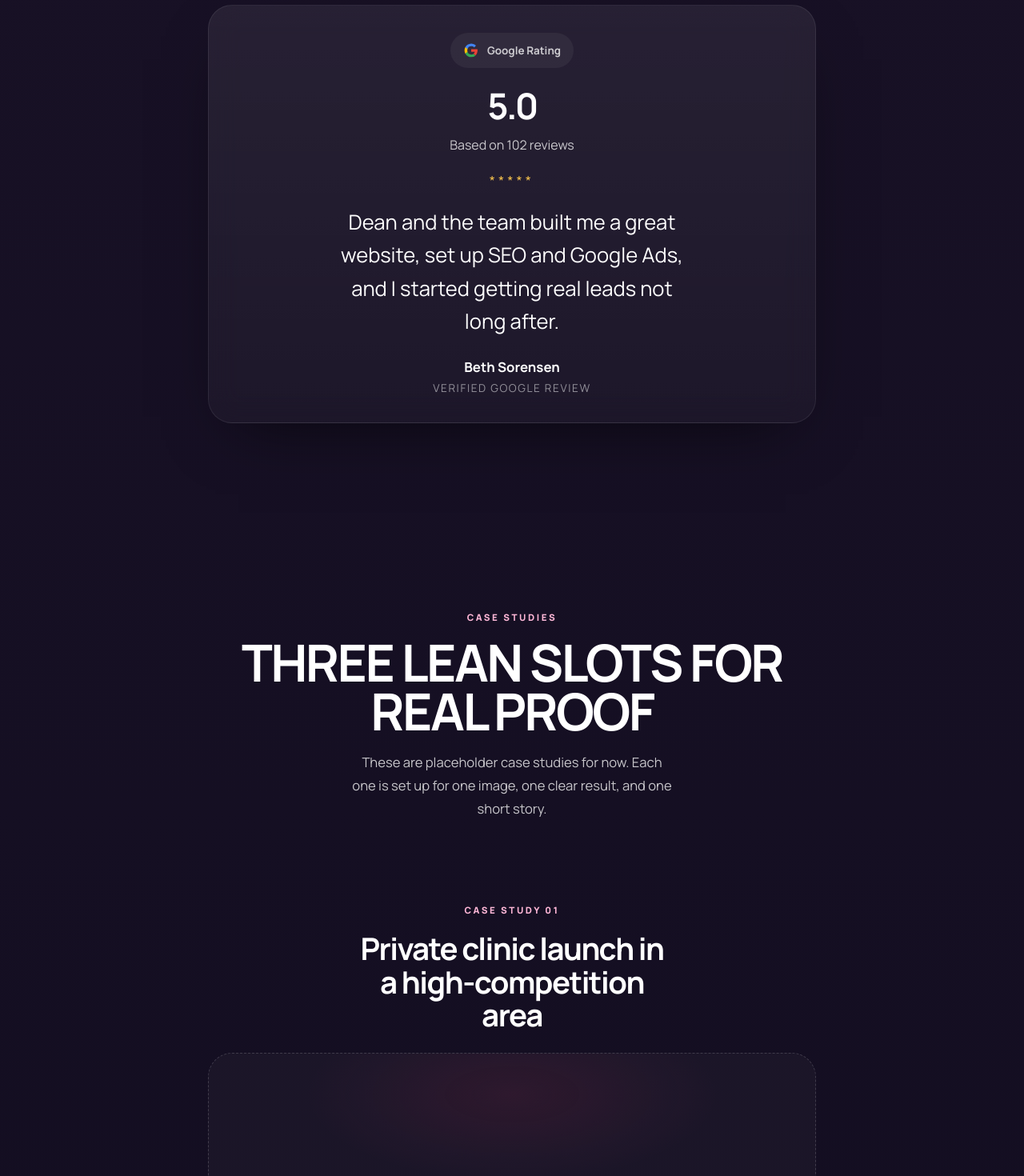
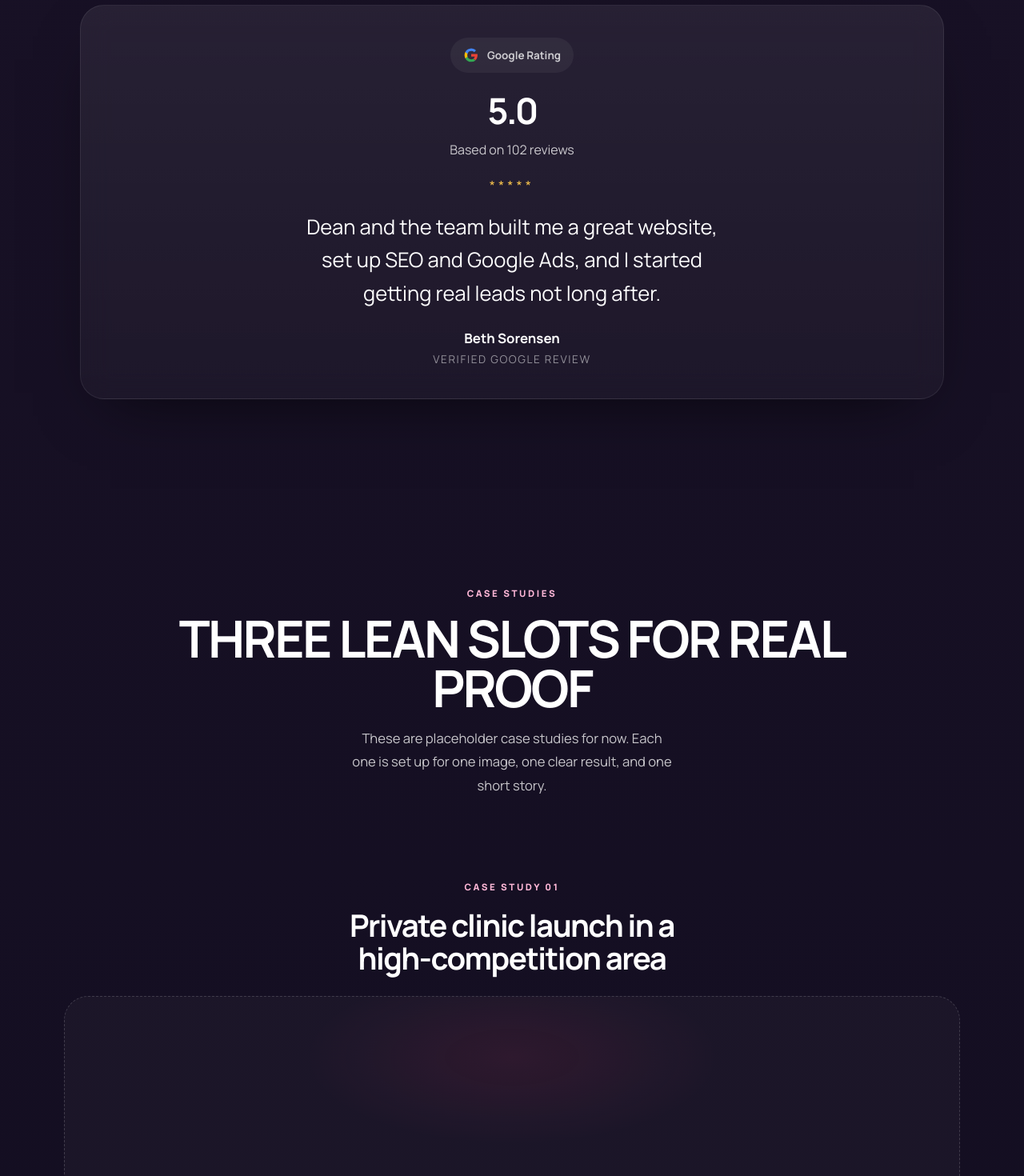
Before and after one commit to digitalmovementuk/dm-uk-thank-you-page-260421, a React (Vite) app: page / in a window 1280 px wide. Shown: the part 1330-2800 px from the top of the page at 80% size. Built offline with nearby package versions, Linux system fonts and the light colour scheme.

Commit message:
Widen layout and alternate section backgrounds

```diff
--- a/src/styles.css
+++ b/src/styles.css
@@ -25,7 +25,7 @@
   --radius-xl: 30px;
   --radius-lg: 22px;
   --header-height: 88px;
-  --shell: min(1080px, calc(100vw - 40px));
+  --shell: min(1480px, calc(100vw - 72px));
 }
 
 * {
@@ -234,7 +234,7 @@ button {
 }
 
 .hero-copy {
-  max-width: 760px;
+  max-width: 980px;
   margin: 0 auto;
   text-align: center;
 }
@@ -311,7 +311,7 @@ button {
 }
 
 .hero-actions .button {
-  width: min(100%, 430px);
+  width: min(100%, 540px);
   min-height: 82px;
   padding-inline: 34px;
   font-size: 1rem;
@@ -344,14 +344,16 @@ button {
 
 .section-shell--reviews::before {
   background:
-    radial-gradient(520px 360px at 50% 12%, rgba(241, 60, 100, 0.08), transparent 62%),
-    linear-gradient(180deg, rgba(30, 20, 44, 0.72), rgba(16, 10, 28, 0.46));
+    radial-gradient(620px 360px at 50% 10%, rgba(255, 255, 255, 0.04), transparent 68%),
+    radial-gradient(760px 460px at 14% 24%, rgba(241, 60, 100, 0.06), transparent 72%),
+    linear-gradient(180deg, #181d26 0%, #10141b 100%);
 }
 
 .section-shell--cases::before {
   background:
-    radial-gradient(700px 460px at 50% 12%, rgba(236, 23, 141, 0.08), transparent 60%),
-    linear-gradient(180deg, rgba(20, 13, 32, 0.68), rgba(16, 10, 28, 0.92));
+    radial-gradient(780px 460px at 50% 8%, rgba(236, 23, 141, 0.1), transparent 64%),
+    radial-gradient(920px 520px at 84% 12%, rgba(211, 50, 255, 0.08), transparent 68%),
+    linear-gradient(180deg, #211530 0%, #130d21 100%);
 }
 
 .section-shell--next::before {
@@ -361,12 +363,13 @@ button {
   pointer-events: none;
   z-index: -1;
   background:
-    radial-gradient(640px 320px at 50% 10%, rgba(255, 255, 255, 0.035), transparent 70%),
-    linear-gradient(180deg, rgba(16, 10, 28, 0.9), rgba(12, 8, 20, 0.98));
+    radial-gradient(620px 320px at 50% 10%, rgba(255, 255, 255, 0.03), transparent 72%),
+    radial-gradient(760px 420px at 86% 16%, rgba(241, 60, 100, 0.05), transparent 74%),
+    linear-gradient(180deg, #171c25 0%, #0f131a 100%);
 }
 
 .section-title {
-  max-width: 700px;
+  max-width: 860px;
   margin: 0 auto;
   text-align: center;
 }
@@ -394,9 +397,9 @@ button {
 }
 
 .review-feature {
-  max-width: 760px;
+  max-width: 1080px;
   margin: 38px auto 0;
-  padding: 34px 30px;
+  padding: 40px 44px;
   text-align: center;
 }
 
@@ -445,7 +448,7 @@ button {
 
 .review-feature blockquote {
   margin: 20px auto 0;
-  max-width: 28ch;
+  max-width: 34ch;
   font-size: clamp(1.2rem, 2vw, 1.65rem);
   line-height: 1.62;
   color: #ffffff;
@@ -476,7 +479,7 @@ button {
 }
 
 .case-study {
-  max-width: 760px;
+  max-width: 1120px;
   width: 100%;
   margin: 0 auto;
   padding: 54px 0;
@@ -489,7 +492,7 @@ button {
 
 .case-study h3 {
   margin: 18px auto 0;
-  max-width: 16ch;
+  max-width: 18ch;
   font-size: clamp(1.8rem, 3vw, 2.7rem);
   line-height: 1.08;
   letter-spacing: -0.04em;
@@ -518,7 +521,7 @@ button {
 
 .case-study__result {
   margin: 22px auto 0;
-  max-width: 34ch;
+  max-width: 42ch;
   color: #ffd5e6;
   font-size: 1.04rem;
   font-weight: 700;
@@ -527,7 +530,7 @@ button {
 
 .case-study__copy {
   margin: 16px auto 0;
-  max-width: 42ch;
+  max-width: 54ch;
   color: var(--text-muted);
   line-height: 1.82;
 }
@@ -535,7 +538,7 @@ button {
 .next-steps-flow {
   display: grid;
   gap: 0;
-  max-width: 760px;
+  max-width: 1080px;
   margin: 44px auto 0;
 }
 
@@ -573,7 +576,7 @@ button {
 
 .next-step p {
   margin: 16px auto 0;
-  max-width: 42ch;
+  max-width: 52ch;
   color: var(--text-muted);
   line-height: 1.82;
 }
@@ -582,7 +585,7 @@ button {
   display: grid;
   justify-items: center;
   gap: 8px;
-  max-width: 760px;
+  max-width: 980px;
   margin: 28px auto 0;
   padding: 20px 24px;
   border-radius: 999px;
@@ -605,7 +608,9 @@ button {
 .site-footer {
   padding: 34px 0 48px;
   border-top: 1px solid rgba(255, 255, 255, 0.06);
-  background: rgba(16, 10, 28, 0.86);
+  background:
+    radial-gradient(760px 380px at 50% 0%, rgba(211, 50, 255, 0.07), transparent 72%),
+    linear-gradient(180deg, #201430 0%, #130d21 100%);
 }
 
 .footer-inner {
```
Also changed, not shown: 4 other files (tests, documents, lock files or other folders).
